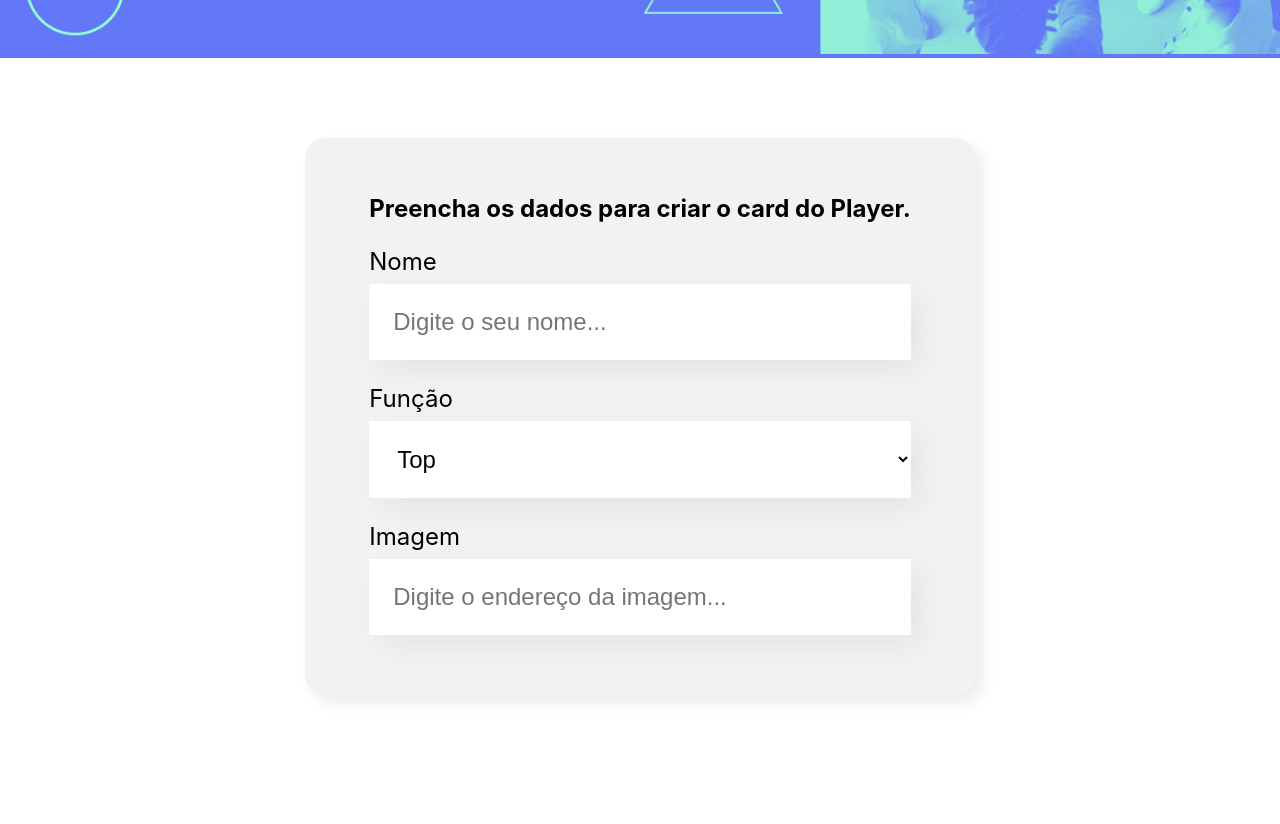
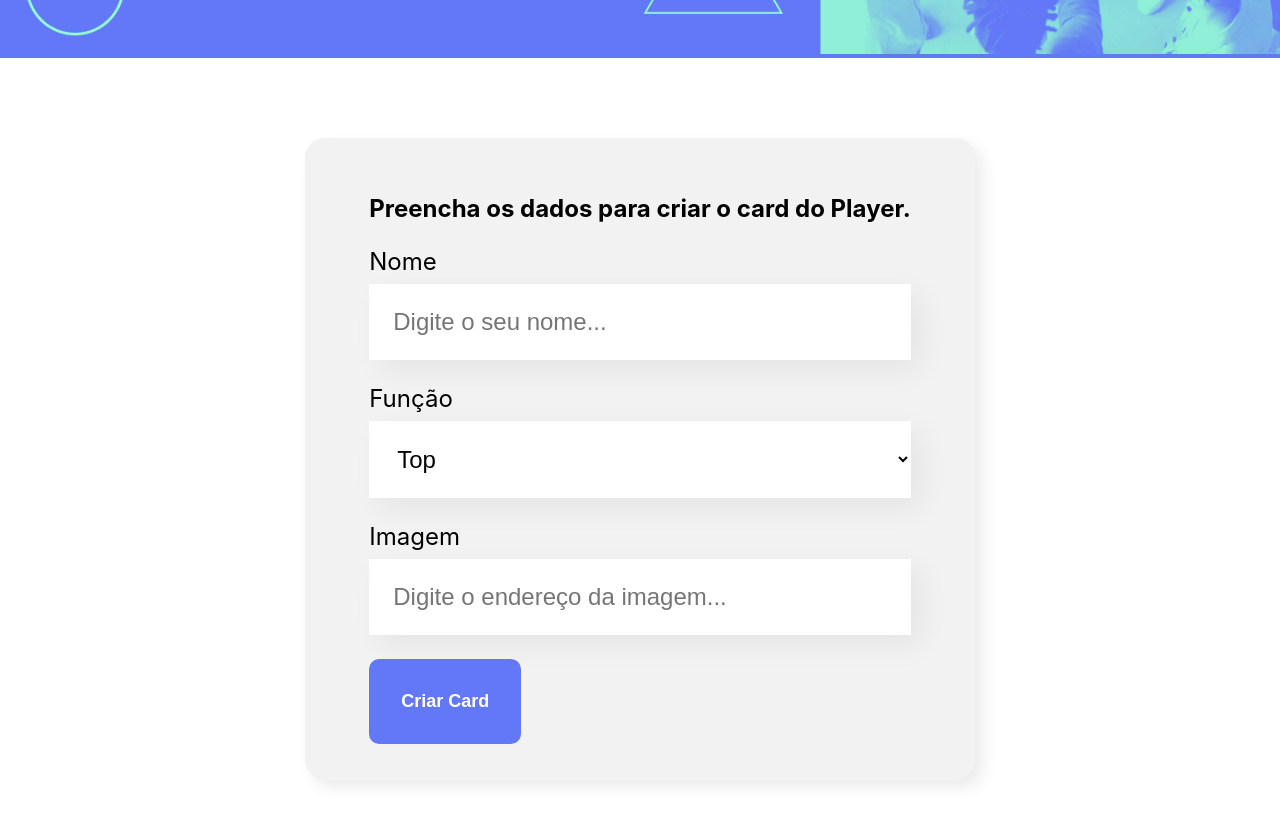
Before and after one commit to marc0sfernandes/organo, a React (Create React App) app: page / in a window 1280 px wide. Shown: the part 440-1264 px from the top of the page. Before the commit the page ends 1215 px from the top, so only its background shows below. Built offline with nearby package versions, Linux system fonts and the light colour scheme.

Commit message:
mudanças durante a aula

```diff
--- a/src/componentes/Botao/Botao.css
+++ b/src/componentes/Botao/Botao.css
@@ -0,0 +1,14 @@
+.botao{
+    background-color: #6278f7;
+    border-radius: 10px;
+    font-weight: 700;
+    font-size: 18px;
+    padding: 32px;
+    border: none;
+    cursor: pointer;
+    color: #FFF;
+}
+
+.botao:hover{
+    color: #95ffd4;
+}
--- a/src/componentes/Botao/index.js
+++ b/src/componentes/Botao/index.js
@@ -2,8 +2,8 @@ import './Botao.css'
 
 const Botao = (props)=>{
     return (
-        <button>
-            {props.texto}
+        <button className='botao'>
+            {props.children}
         </button>
     )
 }
--- a/src/componentes/CampoTexto/CampoTexto.js
+++ b/src/componentes/CampoTexto/CampoTexto.js
@@ -6,7 +6,7 @@ const CampoTexto = (props)=>{
     return (
         <div className="campo-texto">
             <label>{props.label}</label>
-            <input placeholder={placeholderModificada}/>
+            <input required={props.obrigatorio} placeholder={placeholderModificada}/>
         </div>
     )
 }
--- a/src/componentes/Formulario/index.js
+++ b/src/componentes/Formulario/index.js
@@ -1,3 +1,4 @@
+import Botao from '../Botao'
 import CampoTexto from '../CampoTexto/CampoTexto'
 import ListaSuspensa from '../ListaSuspensa'
 import './Formulario.css'
@@ -10,13 +11,23 @@ const Formulario = () => {
         'Adc',
         'Suporte'
     ]
+
+    const isRequired = true;
+
+    const aoSalvar= (evento)=>{
+        evento.preventDefault()
+        console.log('formulario enviado')
+    }
     return (
         <section className='formulario'>
-            <form>
+            <form onSubmit={aoSalvar}>
                 <h2>Preencha os dados para criar o card do Player.</h2>
-                <CampoTexto label="Nome" placeholder="Digite o seu nome" />
-                <ListaSuspensa label="Função" itens= {times}/>
+                <CampoTexto obrigatorio={isRequired} label="Nome" placeholder="Digite o seu nome" />
+                <ListaSuspensa obrigatorio={isRequired} label="Função" itens= {times}/>
                 <CampoTexto label="Imagem" placeholder="Digite o endereço da imagem" />
+                <Botao>
+                    Criar Card
+                </Botao>
             </form>
         </section>
     )
--- a/src/componentes/ListaSuspensa/index.js
+++ b/src/componentes/ListaSuspensa/index.js
@@ -4,7 +4,7 @@ const ListaSuspensa = (props)=>{
     return (
         <div className='lista-suspensa'>
             <label>{props.label}</label>
-            <select>
+            <select required={props.obrigatorio}>
                 {props.itens.map(item=> <option key={item}>{item}</option>)}
             </select>
         </div>
```
